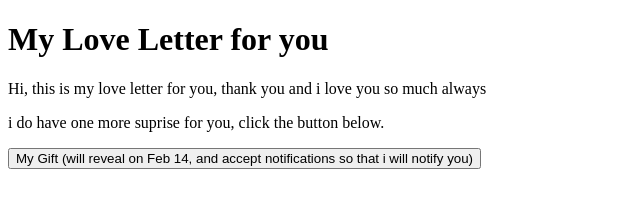
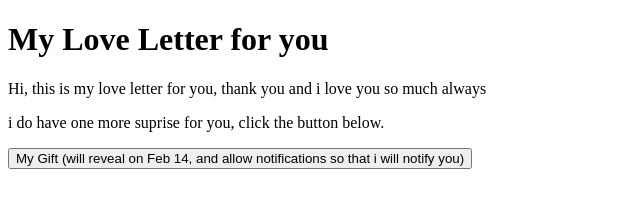
Before and after one commit to Princepines-Programming-Group/valentines, a plain HTML site: page index.html in a window 1280 px wide. Shown: the full height of the page, 0-640 px from the left. Drawn offline with Linux system fonts and the light colour scheme.

Commit message:
Update index.html

```diff
--- a/index.html
+++ b/index.html
@@ -47,6 +47,6 @@
 <h1>My Love Letter for you</h1>
 <p>Hi, this is my love letter for you, thank you and i love you so much always</p>
 <p>i do have one more suprise for you, click the button below.</p>
-<button onclick="notifyMe()">My Gift (will reveal on Feb 14, and accept notifications so that i will notify you)</button>
+<button onclick="notifyMe()">My Gift (will reveal on Feb 14, and allow notifications so that i will notify you)</button>
 </body>
 </html>
```
